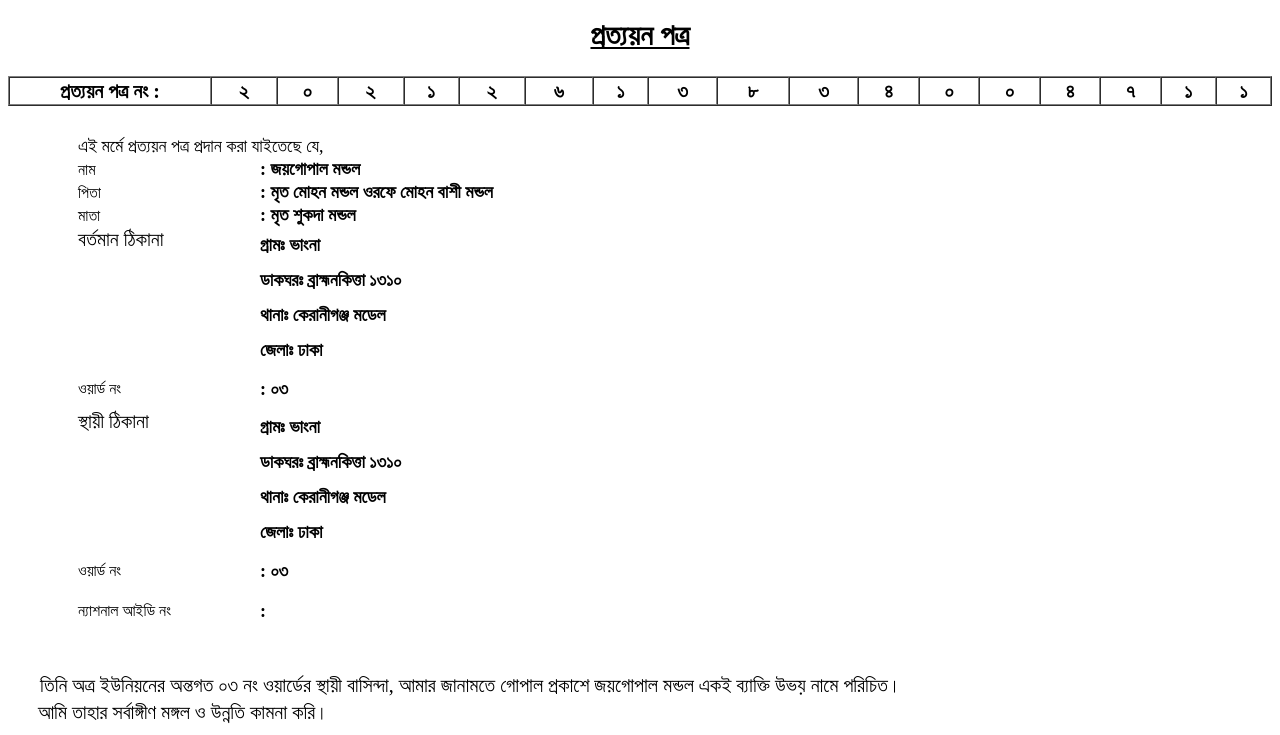
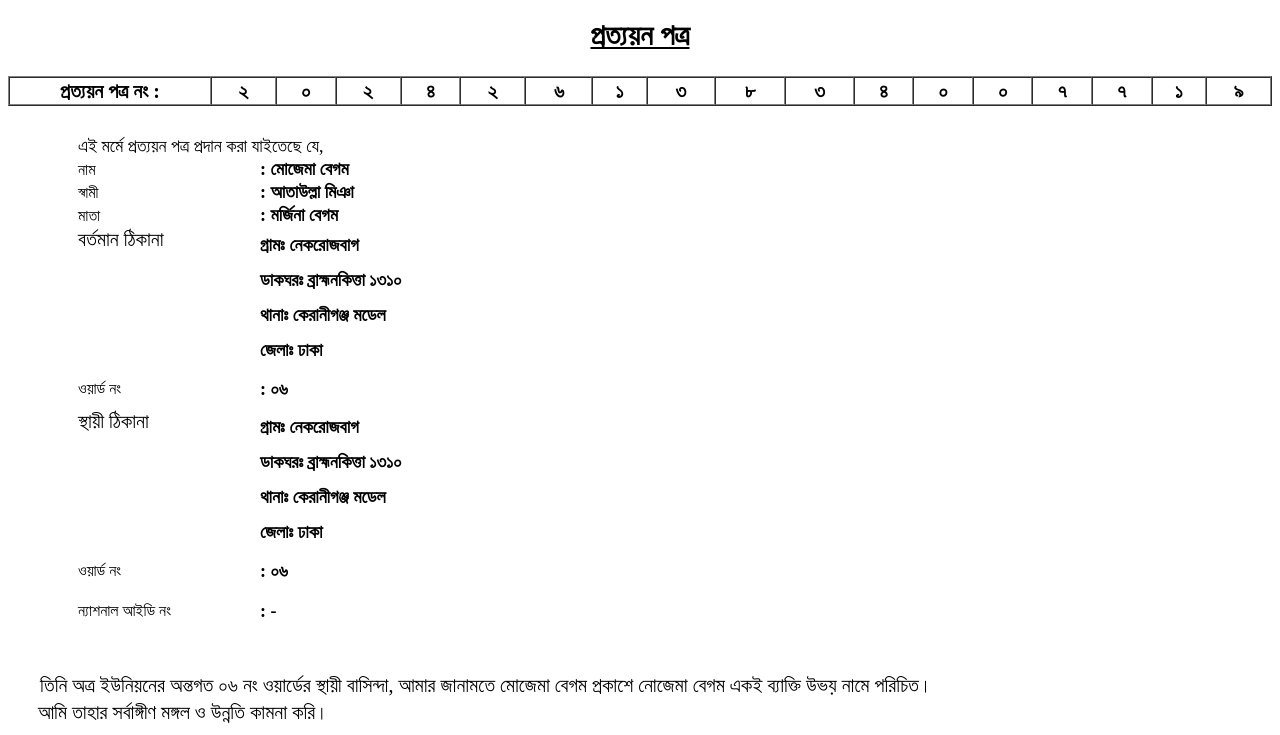
Before and after one commit to kalindiup/index.php-onlinetrack-nagoriksonod_jachai-id-5612db2285c12d5b1b3b0669c53c3f309b302123, a plain HTML site: page index.html in a window 1280 px wide. Shown: the part 131-866 px from the top of the page. Drawn offline with Linux system fonts and the light colour scheme.

Commit message:
Update index.html

```diff
--- a/index.html
+++ b/index.html
@@ -40,7 +40,7 @@
 
 					<td style="text-align:center; font-weight:bold; font-size:20px;">২</td>
 
-					<td style="text-align:center; font-weight:bold; font-size:20px;">১</td>
+					<td style="text-align:center; font-weight:bold; font-size:20px;">৪</td>
 
 					<td style="text-align:center; font-weight:bold; font-size:20px;">২</td>
 
@@ -60,13 +60,13 @@
 
 					<td style="text-align:center; font-weight:bold; font-size:20px;">০</td>
 
-					<td style="text-align:center; font-weight:bold; font-size:20px;">৪</td>
+					<td style="text-align:center; font-weight:bold; font-size:20px;">৭</td>
 
 					<td style="text-align:center; font-weight:bold; font-size:20px;">৭</td>
 
 					<td style="text-align:center; font-weight:bold; font-size:20px;">১</td>
 
-					<td style="text-align:center; font-weight:bold; font-size:20px;">১</td>
+					<td style="text-align:center; font-weight:bold; font-size:20px;">৯</td>
 									</tr>
 			</table>
 
@@ -76,51 +76,51 @@
 				</tr>
 				<tr>
 					<td  style="font-size:16px; padding-left:50px; font-color:black; width:180px; ">নাম  </font>  </td>
-					<td><font style="font-size:18px;  font-weight:bold;">: জয়গোপাল মন্ডল </font></td>
+					<td><font style="font-size:18px;  font-weight:bold;">: মোজেমা বেগম </font></td>
 				</tr>
 
 
 					<tr>
-						<td  style="font-size:16px; padding-left:50px; ">পিতা </td>
-						<td><font style="font-size:18px;  font-weight:bold;">: মৃত মোহন মন্ডল ওরফে মোহন বাশী মন্ডল  </font></td>
+						<td  style="font-size:16px; padding-left:50px; "> স্বামী </td>
+						<td><font style="font-size:18px;  font-weight:bold;">: আতাউল্লা মিঞা  </font></td>
 					</tr>
 
 
 					<tr>
 						<td  style="font-size:16px;padding-left:50px; ">মাতা </td>
-						<td><font style="font-size:18px;  font-weight:bold;">:  মৃত শুকদা মন্ডল  </font></td>
+						<td><font style="font-size:18px;  font-weight:bold;">:  মর্জিনা বেগম </font></td>
 					</tr>
 
 
                     <tr>
 					    <td nowrap align="left" style="font-size:20px; padding-left:50px; vertical-align:top; ">বর্তমান ঠিকানা </td>
 						<td><p style="padding-top:0px;line-height:35px;font-size:18px;  font-weight:bold;" class='bold'>
-						   গ্রামঃ ভাংনা <br>
+						   গ্রামঃ নেকরোজবাগ <br>
 						                    ডাকঘরঃ ব্রাহ্মনকিত্তা ১৩১০<br>
 						                    থানাঃ কেরানীগঞ্জ মডেল<br>
 						                    জেলাঃ ঢাকা </p></td>
 					</tr>
 					<tr>
 					    <td  nowrap style="font-size:16px; padding-left:50px; width:50px; height:40px; ">ওয়ার্ড নং </td>
-						<td><font style="font-size:18px;  font-weight:bold;">: ০৩</font></td>
+						<td><font style="font-size:18px;  font-weight:bold;">: ০৬</font></td>
 					</tr>
 
 					<tr>
 					    <td nowrap align="left" style="font-size:20px; padding-left:50px; vertical-align:top; ">স্থায়ী ঠিকানা </td>
 						<td><p style="padding-top:0px; line-height:35px;font-size:18px;  font-weight:bold;" class='bold'>
-						   গ্রামঃ ভাংনা <br>
+						   গ্রামঃ নেকরোজবাগ <br>
 						              ডাকঘরঃ ব্রাহ্মনকিত্তা ১৩১০<br>
 						                    থানাঃ কেরানীগঞ্জ মডেল<br>
 						                    জেলাঃ ঢাকা </p></td>
 					</tr>
 					<tr>
 					    <td  nowrap style="font-size:16px; padding-left:50px; width:50px; height:40px; ">ওয়ার্ড নং </td>
-						<td><font style="font-size:18px;  font-weight:bold;">: ০৩</font></td>
+						<td><font style="font-size:18px;  font-weight:bold;">: ০৬</font></td>
 					</tr>
 
 										<tr>
 					    <td  nowrap style="font-size:16px; padding-left:50px; width:50px; height:40px; ">ন্যাশনাল আইডি নং </td>
-						<td><font style="font-size:18px;  font-weight:bold;">:  </font></td>
+						<td><font style="font-size:18px;  font-weight:bold;">: - </font></td>
 					</tr>
 								</table>
 			</table>
@@ -128,7 +128,7 @@
 			      <tr>
 					<td style="font-size:20px;  padding-left:30px;">
 
-							 তিনি  অত্র  ইউনিয়নের অন্তগত  ০৩ নং ওয়ার্ডের  স্থায়ী</font>    বাসিন্দা, আমার জানামতে  গোপাল  প্রকাশে জয়গোপাল মন্ডল  একই ব্যাক্তি উভয় নামে পরিচিত। 							</td>
+							 তিনি  অত্র  ইউনিয়নের অন্তগত  ০৬ নং ওয়ার্ডের  স্থায়ী</font>    বাসিন্দা, আমার জানামতে  মোজেমা বেগম  প্রকাশে নোজেমা বেগম একই ব্যাক্তি উভয় নামে পরিচিত। 							</td>
 				  </tr>
 				  <tr>
 					<td colspan="2" align="left" style="padding-left:28px; font-size:20px;">  আমি তাহার সর্বাঙ্গীণ  মঙ্গল ও উন্নতি কামনা করি।</td>
```
